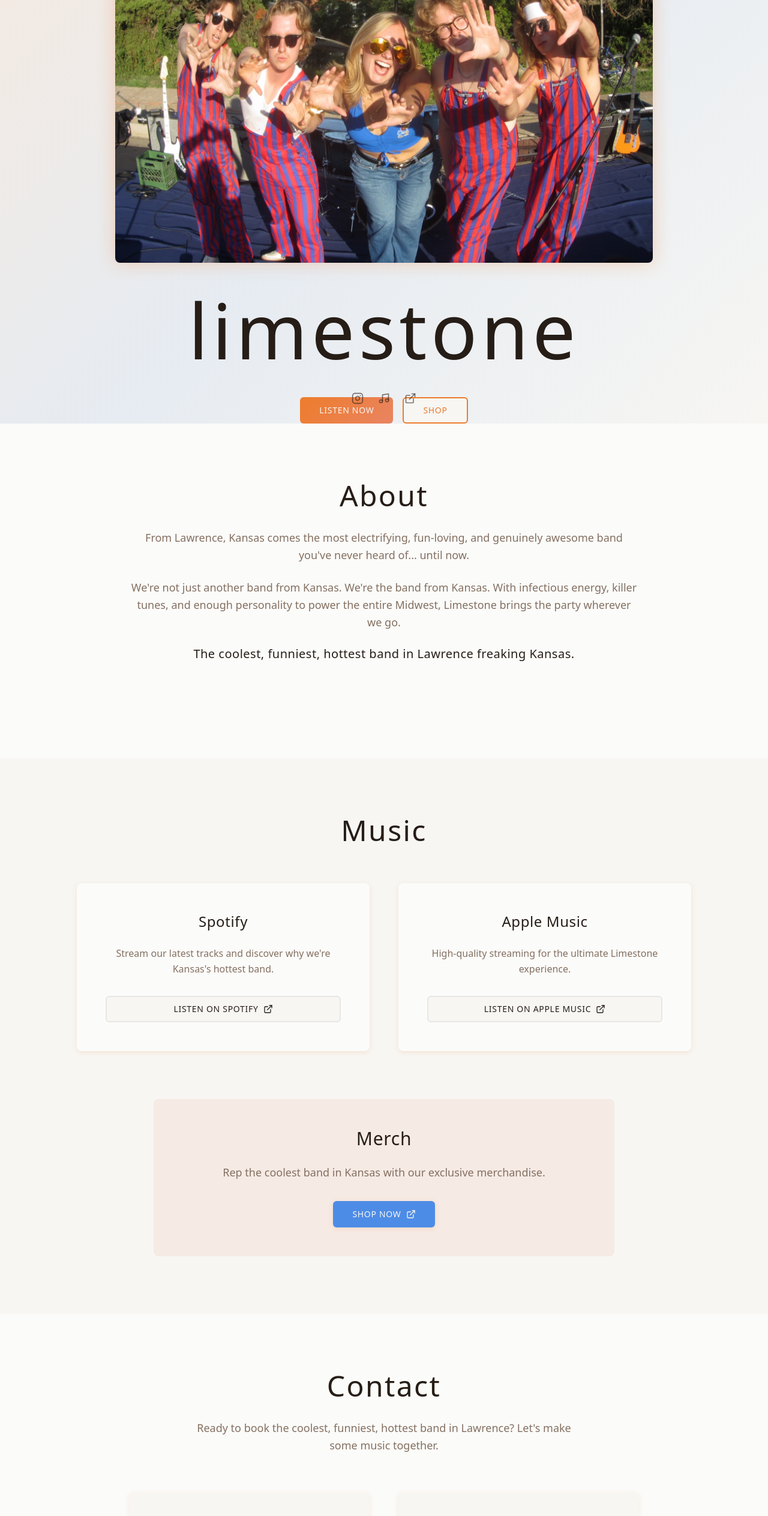
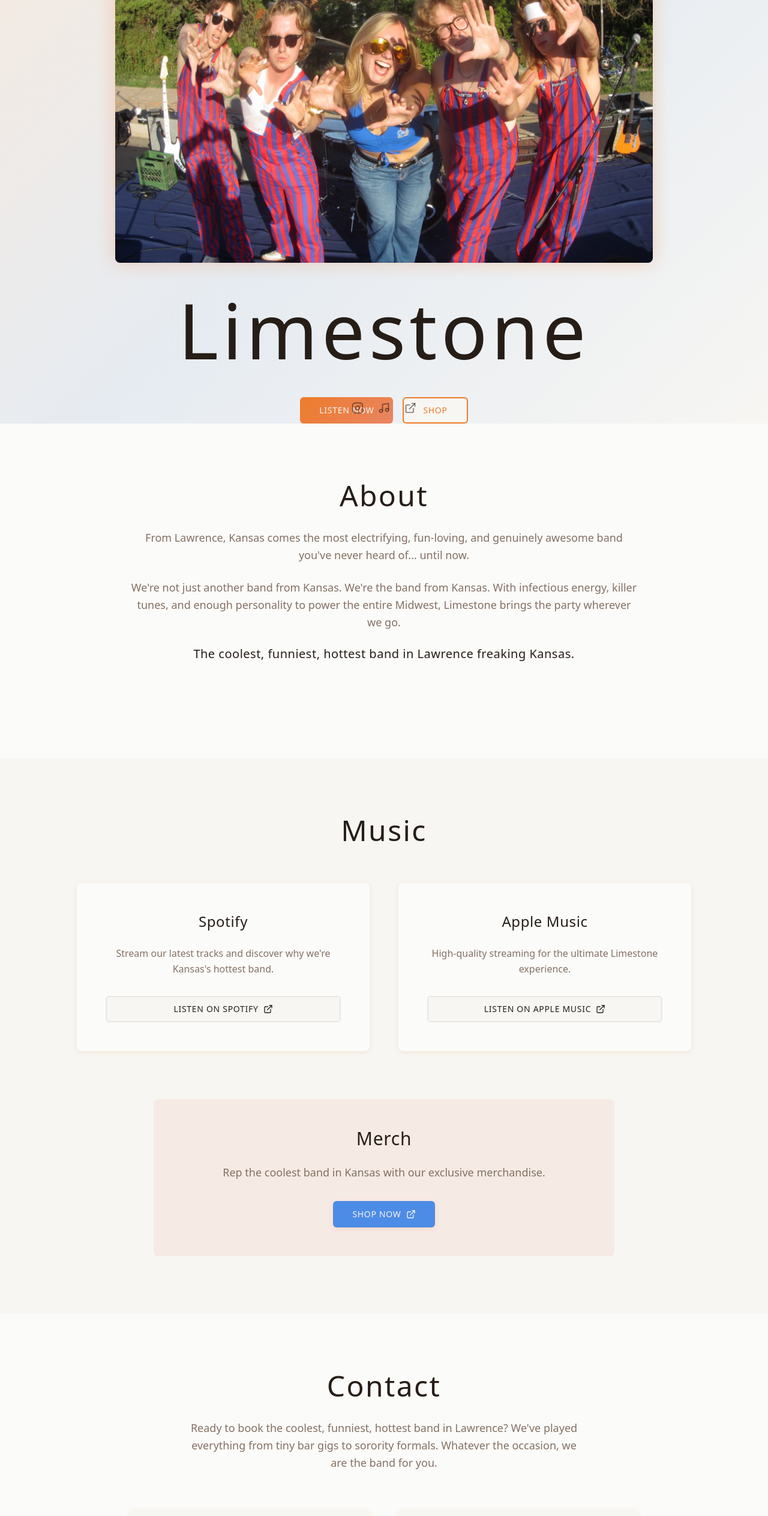
Before and after one commit to SpencerTimkar/limestone-soundstage, a React (Vite) app: page / in a window 1280 px wide. Shown: the part 234-2761 px from the top of the page at 60% size. Built offline with nearby package versions, Linux system fonts and the light colour scheme.

Commit message:
Slight tweaks

```diff
--- a/src/components/Contact.tsx
+++ b/src/components/Contact.tsx
@@ -10,7 +10,7 @@ const Contact = () => {
             Contact
           </h2>
           <p className="text-lg text-muted-foreground leading-relaxed max-w-2xl mx-auto">
-            Ready to book the coolest, funniest, hottest band in Lawrence? Let's make some music together.
+            Ready to book the coolest, funniest, hottest band in Lawrence? We've played everything from tiny bar gigs to sorority formals. Whatever the occasion, we are the band for you.
           </p>
         </div>
 
@@ -92,7 +92,7 @@ const Contact = () => {
         {/* Footer */}
         <div className="text-center text-muted-foreground">
           <p className="text-sm tracking-wider">
-            © 2024 Limestone. The coolest, funniest, hottest band in Lawrence freaking Kansas.
+            © 2025 Limestone Band LLC. The coolest, funniest, hottest band in Lawrence freaking Kansas.
           </p>
         </div>
       </div>
--- a/src/components/Hero.tsx
+++ b/src/components/Hero.tsx
@@ -32,7 +32,7 @@ const Hero = () => {
         {/* Band Name - Large and Simple */}
         <div className="mb-8 animate-fade-in">
           <h1 className="text-7xl md:text-9xl font-light tracking-wider mb-6 text-foreground">
-            limestone
+            Limestone
           </h1>
         </div>
 
@@ -73,7 +73,7 @@ const Hero = () => {
       </div>
 
       {/* Simple Social Links - Bottom */}
-      <div className="absolute bottom-8 left-1/2 transform -translate-x-1/2 z-10">
+      <div className="absolute bottom-4 left-1/2 transform -translate-x-1/2 z-10">
         <div className="flex gap-6">
           <a
             href="https://www.instagram.com/limestone.music/"
```
